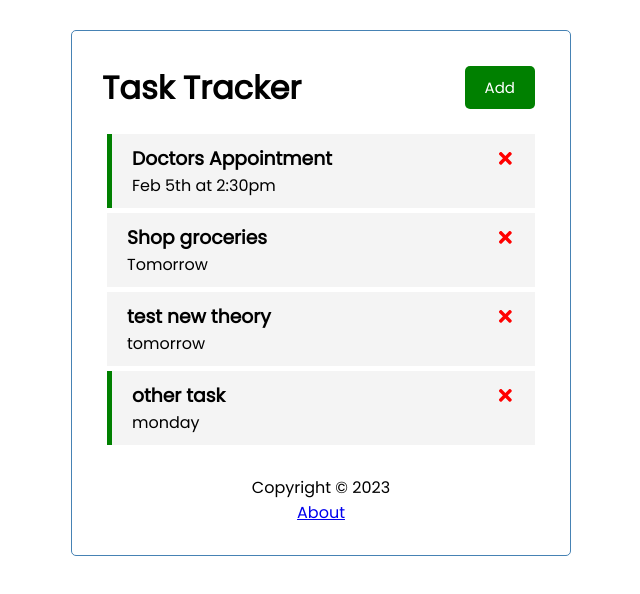
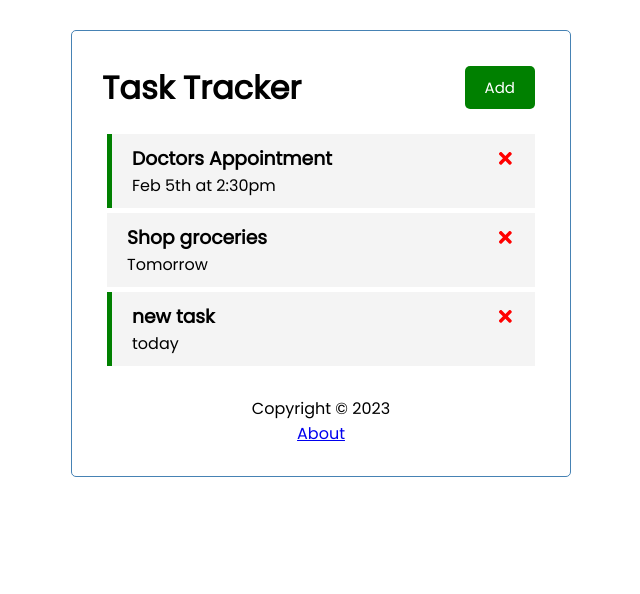
Before and after one commit to AmaPal09/react-task-tracker, a React (Create React App) app: page / in a window 1280 px wide. Shown: the top 594 px of the page, without its empty margins (319-959 px from the left). Built offline with nearby package versions, Linux system fonts and the light colour scheme; data requests are answered from the project's data file; the HTML template or start-up script is replaced by a standard one.

Commit message:
Basic context setup for tasks

```diff
--- a/db.json
+++ b/db.json
@@ -13,16 +13,10 @@
       "id": 2
     },
     {
-      "text": "test new theory",
-      "day": "tomorrow",
-      "reminder": false,
+      "text": "new task",
+      "day": "today",
+      "reminder": true,
       "id": 3
-    },
-    {
-      "text": "other task",
-      "day": "monday",
-      "reminder": true,
-      "id": 4
     }
   ]
 }
--- /dev/null
+++ b/src/contexts/taskList.context.jsx
@@ -0,0 +1,94 @@
+//taskList.context.jsx
+
+import { createContext, useState, useEffect } from "react";
+
+
+//Fetch tasks from API
+async function fetchTasks() {
+    const res = await fetch('http://localhost:5100/tasks');
+    const data = await res.json();
+    return data;
+}
+
+//Fetch single task from API
+const fetchTask = async (id) =>  {
+    const res = await fetch(`http://localhost:5100/tasks/${id}`);
+    const data = await res.json();
+    return data;
+}
+
+//actual value to be accessed
+export const TaskListContext = createContext({
+    taskList: [],
+    setTaskList: () => null,
+    deleteTask: () => {},
+    toggleReminder: () => {},
+    addTask: () => {},
+});
+
+export const TaskListProvider = ({children}) => {
+    const [taskList, setTaskList] = useState([]);
+
+    useEffect(()=> {
+        const getTasks = async () => {
+            const tasksFromServer = await fetchTasks()
+            console.log(tasksFromServer);
+            setTaskList(tasksFromServer)
+        }
+        getTasks();
+    }, []);
+
+    //deleteTask -- use context later
+    const deleteTask = async (id) => {
+        // console.log(id, 'delete');
+        await fetch(`http://localhost:5100/tasks/${id}`, {
+            method: 'DELETE'
+        })
+        setTaskList(taskList.filter((task) => task.id !== id));
+    }
+
+    //toggle task reminders
+    const toggleReminder = async (id) => {
+        const taskToToggle = await fetchTask(id);
+        const updatedTask = {...taskToToggle, reminder: !taskToToggle.reminder};
+
+        const res = await fetch(`http://localhost:5100/tasks/${id}`, {
+            method: 'PUT',
+            headers: {
+                'Content-type': 'application/json'
+            },
+            body: JSON.stringify(updatedTask)
+        })
+
+        const data = await res.json();
+
+        // console.log('toggle', id);
+        setTaskList(taskList.map((task) => task.id === id ?
+            {...task, reminder: data.reminder} :
+            task
+        ));
+    }
+
+    //Add tasks
+    const addTask = async (task) => {
+        const res = await fetch('http://localhost:5100/tasks', {
+            method: 'POST',
+            headers: {
+                'Content-type': 'application/json'
+            },
+            body: JSON.stringify(task)
+        })
+        const data = await res.json()
+
+        setTaskList([...taskList, data]);
+    }
+
+    const value = {
+        taskList,
+        setTaskList,
+        deleteTask,
+        toggleReminder,
+        addTask,
+    }
+    return <TaskListContext.Provider value={value}>{children}</TaskListContext.Provider>
+}
--- a/src/index.js
+++ b/src/index.js
@@ -4,6 +4,7 @@ import { BrowserRouter } from 'react-router-dom'
 import reportWebVitals from './reportWebVitals';
 
 import { OnAddProvider } from './contexts/onAdd.context';
+import { TaskListProvider } from './contexts/taskList.context';
 import App from './App';
 
 import './index.css';
@@ -14,7 +15,9 @@ root.render(
   <React.StrictMode>
     <BrowserRouter>
         <OnAddProvider>
-            <App />
+            <TaskListProvider>
+                <App />
+            </TaskListProvider>
         </OnAddProvider>
     </BrowserRouter>
   </React.StrictMode>
--- a/src/routes/home/home.route.component.jsx
+++ b/src/routes/home/home.route.component.jsx
@@ -4,6 +4,7 @@ import { useState, useEffect, Fragment, useContext } from 'react';
 import {Route, Routes} from 'react-router-dom'
 
 import { OnAddContext } from '../../contexts/onAdd.context';
+import { TaskListContext } from '../../contexts/taskList.context';
 
 import Header from '../../components/header/header.component';
 import Tasks from '../../components/tasks/tasks.component';
@@ -14,76 +15,68 @@ import About from '../../components/about/about.component';
 
 function Home() {
     const { showAddTask } = useContext(OnAddContext);
-    const [taskList, setTaskList] = useState([]);
+    const {taskList, setTaskList, deleteTask, toggleReminder, addTask } = useContext(TaskListContext);
+    // const [taskList, setTaskList] = useState([]);
 
-    useEffect(()=> {
-        const getTasks = async () => {
-            const tasksFromServer = await fetchTasks()
-            console.log(tasksFromServer);
-            setTaskList(tasksFromServer)
-        }
+    // useEffect(()=> {
+    //     const getTasks = async () => {
+    //         const tasksFromServer = await fetchTasks()
+    //         console.log(tasksFromServer);
+    //         setTaskList(tasksFromServer)
+    //     }
 
-        getTasks();
-    }, []);
+    //     getTasks();
+    // }, []);
 
     //Fetch tasks from API
-    async function fetchTasks() {
-        const res = await fetch('http://localhost:5100/tasks');
-        const data = await res.json();
-        return data;
-    }
+    // async function fetchTasks() {
+    //     const res = await fetch('http://localhost:5100/tasks');
+    //     const data = await res.json();
+    //     return data;
+    // }
 
     //Fetch single task from API
-    const fetchTask = async (id) =>  {
-        const res = await fetch(`http://localhost:5100/tasks/${id}`);
-        const data = await res.json();
-        return data;
-    }
-
-    //deleteTask -- use context later
-    const deleteTask = async (id) => {
-        // console.log(id, 'delete');
-        await fetch(`http://localhost:5100/tasks/${id}`, {
-            method: 'DELETE'
-        })
-        setTaskList(taskList.filter((task) => task.id !== id));
-    }
+    // const fetchTask = async (id) =>  {
+    //     const res = await fetch(`http://localhost:5100/tasks/${id}`);
+    //     const data = await res.json();
+    //     return data;
+    // }
 
     //toggle task reminders
-    const toggleReminder = async (id) => {
-        const taskToToggle = await fetchTask(id);
-        const updatedTask = {...taskToToggle, reminder: !taskToToggle.reminder};
+    // const toggleReminder = async (id) => {
+    //     const taskToToggle = await fetchTask(id);
+    //     const updatedTask = {...taskToToggle, reminder: !taskToToggle.reminder};
 
-        const res = await fetch(`http://localhost:5100/tasks/${id}`, {
-            method: 'PUT',
-            headers: {
-                'Content-type': 'application/json'
-            },
-            body: JSON.stringify(updatedTask)
-        })
+    //     const res = await fetch(`http://localhost:5100/tasks/${id}`, {
+    //         method: 'PUT',
+    //         headers: {
+    //             'Content-type': 'application/json'
+    //         },
+    //         body: JSON.stringify(updatedTask)
+    //     })
 
-        const data = await res.json();
+    //     const data = await res.json();
 
-        // console.log('toggle', id);
-        setTaskList(taskList.map((task) => task.id === id ?
-            {...task, reminder: data.reminder} :
-            task
-        ));
-    }
+    //     // console.log('toggle', id);
+    //     setTaskList(taskList.map((task) => task.id === id ?
+    //         {...task, reminder: data.reminder} :
+    //         task
+    //     ));
+    // }
 
     //Add tasks
-    const addTask = async (task) => {
-        const res = await fetch('http://localhost:5100/tasks', {
-            method: 'POST',
-            headers: {
-                'Content-type': 'application/json'
-            },
-            body: JSON.stringify(task)
-        })
-        const data = await res.json()
+    // const addTask = async (task) => {
+    //     const res = await fetch('http://localhost:5100/tasks', {
+    //         method: 'POST',
+    //         headers: {
+    //             'Content-type': 'application/json'
+    //         },
+    //         body: JSON.stringify(task)
+    //     })
+    //     const data = await res.json()
 
-        setTaskList([...taskList, data]);
-    }
+    //     setTaskList([...taskList, data]);
+    // }
 
   return (
     <div className="task-tracker-container">
```
